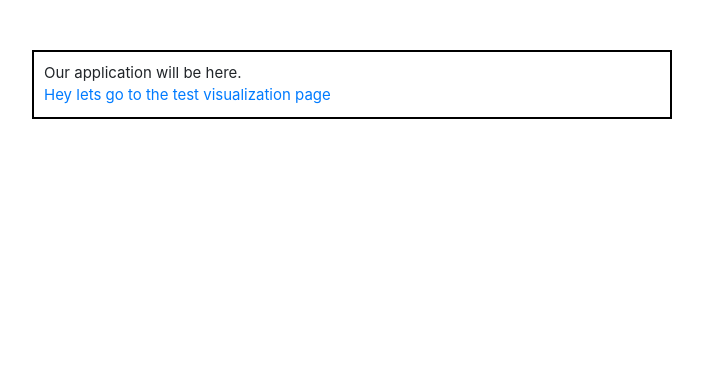
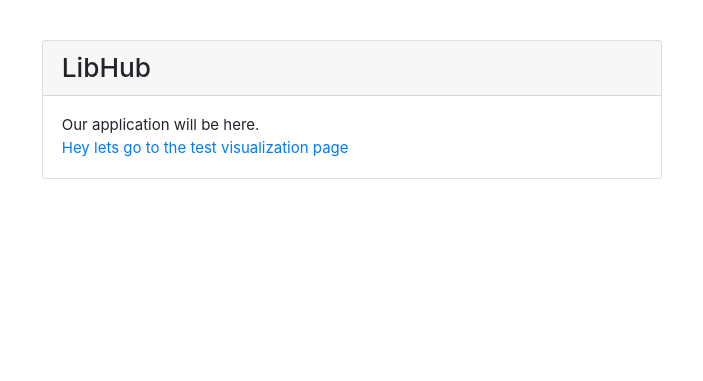
Before and after one commit to AeolusFS/CMPUT302-Library-Visualizer, a Django app: page / in a window 1280 px wide. Shown: the part 39-420 px from the top of the page, without its empty margins (288-991 px from the left). Run offline with Django 3.2, Linux system fonts and the light colour scheme; some libraries are stand-ins or nearby versions.

Commit message:
lets use bootstrap cards instead, they look nice

```diff
--- a/library_visualizer_app/templates/visualization_app/base.html
+++ b/library_visualizer_app/templates/visualization_app/base.html
@@ -22,7 +22,7 @@
 </div>
 
 <!-- Footer -->
-<footer class="w3-container w3-padding-16 w3-small" style="text-align:center; width:100%; position:absolute; bottom:0;">
+<footer class="w3-container w3-padding-16 w3-small" style="text-align:center; width:100%; position:fixed; bottom:0;">
     <a>Made by: Wobbegongs - CMPUT 302 - Winter 2018</a>
 </footer>
 
@@ -31,9 +31,8 @@
 <!-- CSS stuff -->
 <style>
     .center {
-        border: 2px solid black;
         padding: 10px;
-        margin: 50px auto;
+        margin: 30px auto;
         width: 50%;
     }
 </style>
--- a/library_visualizer_app/templates/visualization_app/main_page.html
+++ b/library_visualizer_app/templates/visualization_app/main_page.html
@@ -2,11 +2,17 @@
 
 {% block app %}
 <div>
-    Our application will be here.
+    <div class="card">
+        <h3 class="card-header">LibHub</h3>
+        <div class="card-body">
+        Our application will be here.
 
-    <br>
+        <br>
 
-    <a href="{% url 'test' %}">Hey lets go to the test visualization page</a>
+        <a href="{% url 'test' %}">Hey lets go to the test visualization page</a>
+
+        </div>
+    </div>
 </div>
 
 
```
Also changed, not shown: library_visualizer_app/templates/visualization_app/test.html (+8 -4 lines).
